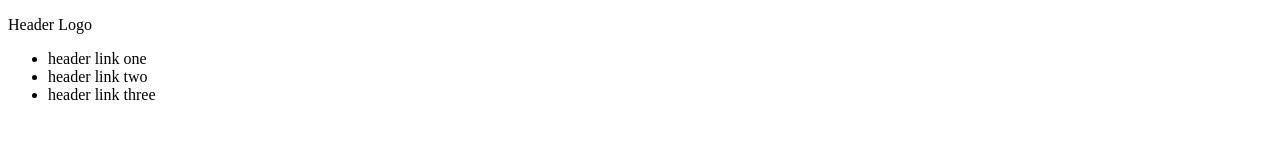
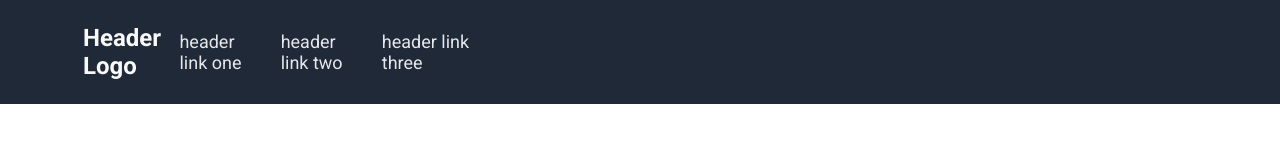
Before and after one commit to icorvus/ragdoll-page, a plain HTML site: page index.html in a window 1280 px wide. Drawn offline with Linux system fonts and the light colour scheme.

Commit message:
Added css that takes care of header styling

```diff
--- a/index.html
+++ b/index.html
@@ -8,15 +8,22 @@
 
   <body>
     <div class="containter">
+      <div class="hero">
+
         <div class="header">
           <p class="logo">Header Logo</p>
-        <ul>
+          <ul class="head-links">
             <li>header link one</li>
             <li>header link two</li>
             <li>header link three</li>
           </ul>
         </div>
 
+        <div class="welcome">
+
+        </div>
+      </div>
+
     </div>
   </body>
 </html>
--- a/style.css
+++ b/style.css
@@ -1,5 +1,49 @@
+@import url('https://fonts.googleapis.com/css2?family=Roboto:ital,wght@0,100;0,300;0,400;0,500;0,700;0,900;1,100;1,300;1,400;1,500;1,700;1,900&display=swap');
+
+
+body {
+  margin: 0;
+  font-family: 'Roboto', sans-serif;
+}
+
 .container {
-  font-family: Roboto, sans-serif;
   display: flex;
   flex-direction: column;
+  margin: 0;
+  height: 100vf;
 }
+
+.hero {
+  background-color: #1F2937;
+  display: flex;
+}
+
+ul {
+  list-style-type: none;
+  margin: 0;
+  padding: 0;
+}
+
+.header {
+  display: flex;
+  justify-content: space-between;
+  align-items: center;
+  margin: 0;
+}
+
+
+
+.head-links {
+  display: flex;
+  margin-right: 15%;
+  gap: 20px;
+  font-size: 18px;
+  color: #E5E7EB
+}
+
+.logo {
+  margin-left: 15%;
+  font-size: 24px;
+  color: #F9FAF8;
+  font-weight: bold;
+}
```
Lines whose indentation alone changed are shown as unchanged.
